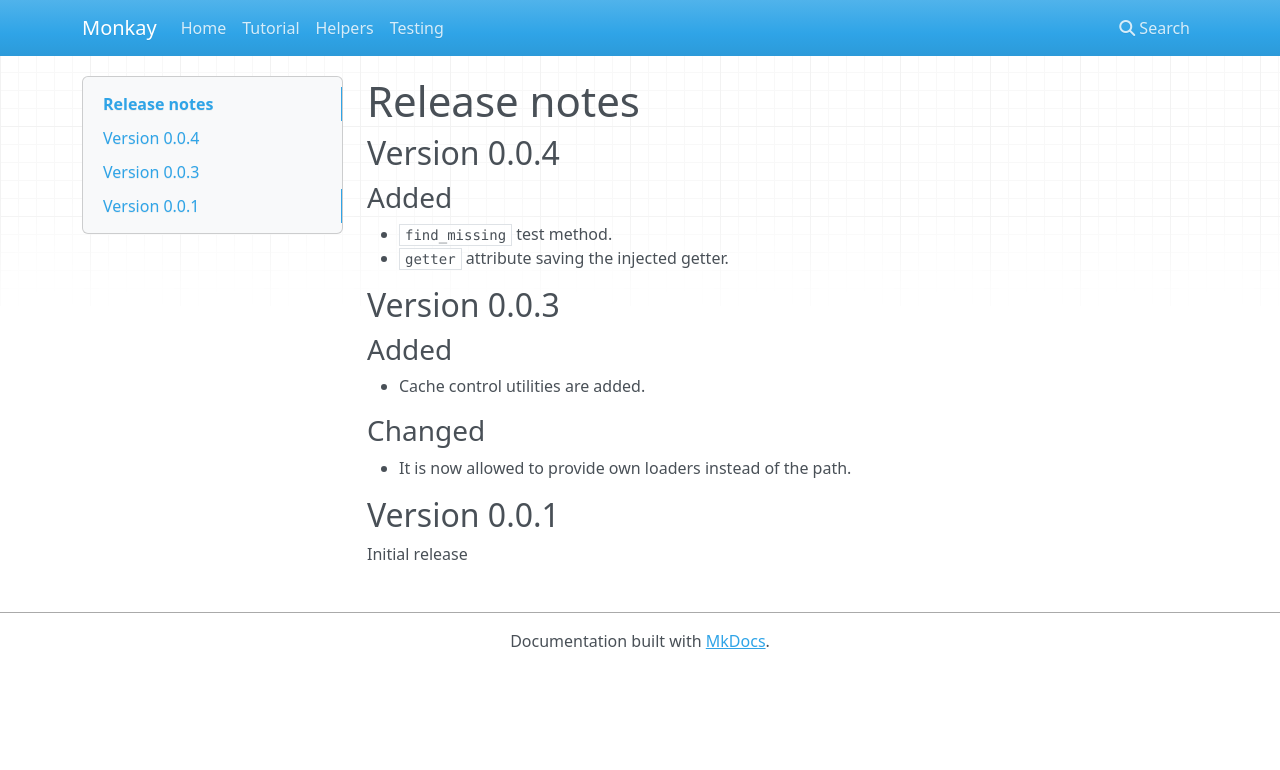
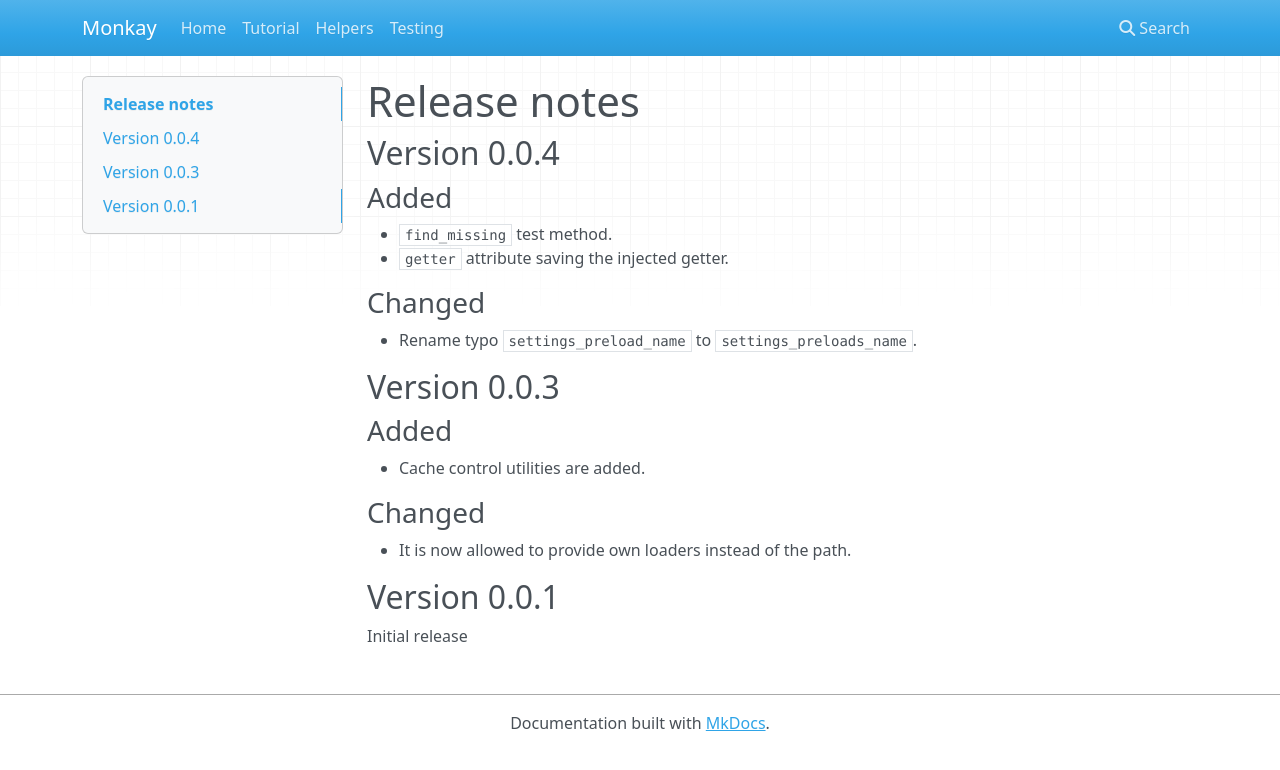
Before and after one commit to dymmond/monkay, an MkDocs documentation site: the page built from docs/release-notes.md, in a window 1280 px wide. Shown: the top 770 px of the page. Built offline with MkDocs 1.6.1, drawn with Linux system fonts in a browser that asks for light colours; nearby versions of some CDN libraries.

Commit message:
update release note

```diff
--- a/docs/release-notes.md
+++ b/docs/release-notes.md
@@ -6,6 +6,10 @@
 
 - `find_missing` test method.
 - `getter` attribute saving the injected getter.
+
+### Changed
+
+- Rename typo `settings_preload_name` to `settings_preloads_name`.
 
 ## Version 0.0.3
 
```
